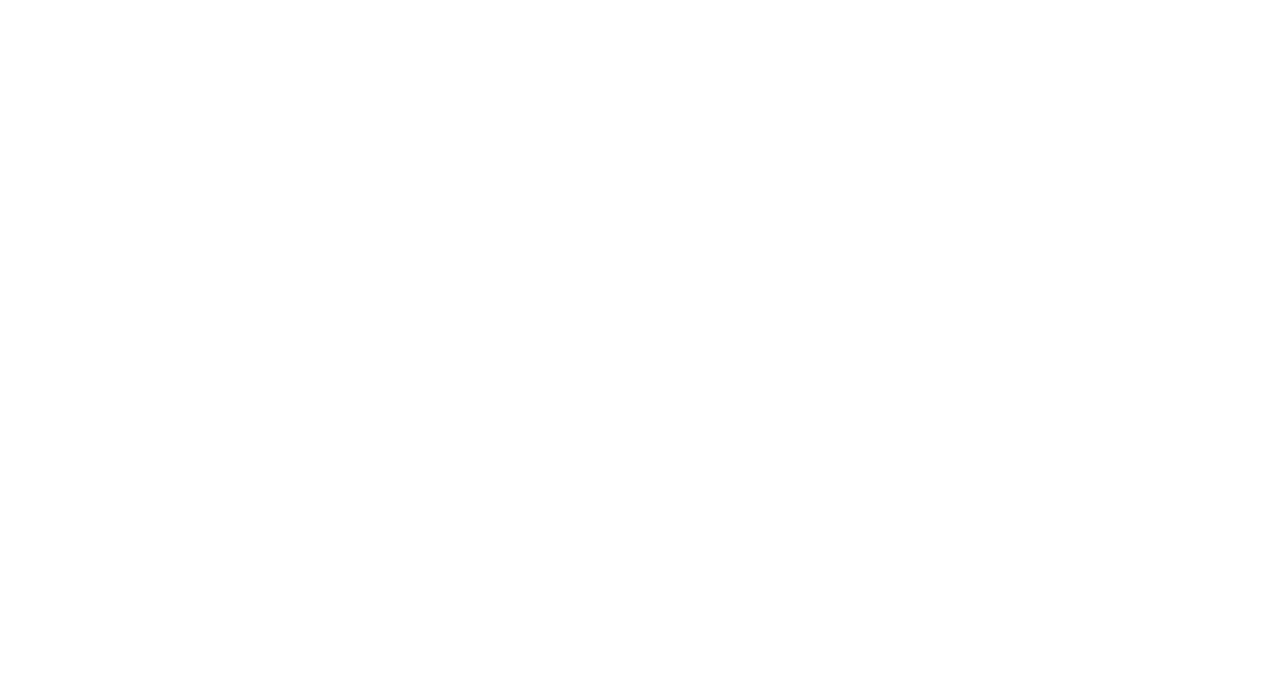
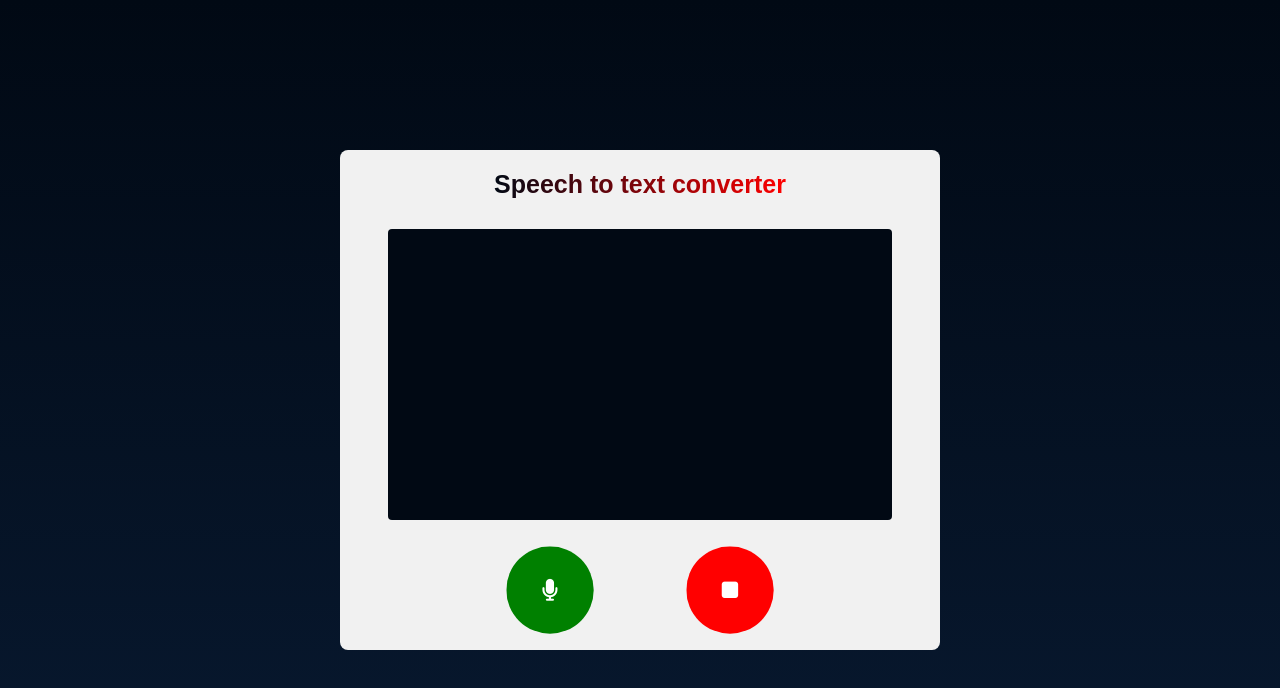
Before and after one commit to Peter-John433/speech-converter, a plain HTML site: page index.html in a window 1280 px wide. Drawn offline with Linux system fonts and the light colour scheme.

Commit message:
both html and css part

```diff
--- a/css/style.css
+++ b/css/style.css
@@ -0,0 +1,95 @@
+*{
+    padding: 0%;
+    margin: 0%;
+    box-sizing: border-box;
+}
+
+body{
+    background-image: linear-gradient(to top, #081930 0%, #010914 100%);
+    color: #f1f1f1;
+    font-family: Arial, Helvetica, sans-serif;
+    height: 100vh;
+    display: flex;
+    justify-content: center;
+    align-items: center;
+}
+
+h1{
+    font-size: 25px;
+    font-weight: 700;
+    background: linear-gradient(to right, #010914, red);
+    -webkit-background-clip: text;
+    -webkit-text-fill-color: transparent;
+}
+
+.container{
+    width: 600px;
+    height: 500px;
+    background-color: #f1f1f1;
+    color: #010914;
+    display: flex;
+    flex-direction: column;
+    justify-content: center;
+    align-items: center;
+    padding: 20px;
+    border-radius: 8px;
+    box-shadow: 0px 1px 4px rgba(#010914, #010914, #010914, .9);
+}
+
+#result{
+    background-color: #010914;
+    padding: 20px;
+    width: 90%;
+    height: 300px;
+    margin: 30px 0;
+    border-radius: 4px;
+    color: #ffffff;
+}
+
+.button-container{
+    display: flex;
+    justify-content: center;
+    align-items: center;
+    flex-direction: row;
+    gap: 100px;
+}
+
+button{
+    font-size: 20px;
+    width: 80px;
+    height: 80px;
+    border-radius: 50%;
+    outline: none;
+    border: none;
+    /* background-image: linear-gradient(to top, #cc208e 0%, #6713d2 100%); */
+    background-color: #010914;
+    color: #ffffff;
+    cursor: pointer;
+    animation: pulse 1.5s infinite alternate;
+}
+
+@keyframes pulse {
+    from{
+        transform: scale(1);
+    }
+
+    to{
+        transform: scale(1.1);
+    }
+}
+
+ .btn-1{
+    background-color: green;
+}
+
+.btn-2{
+    background-color: red;
+}
+
+.btn-1:hover{
+    background-color: rgb(4, 163, 4);
+}
+
+.btn-2:hover{
+    background-color: rgb(250, 21, 21);
+}
--- a/index.html
+++ b/index.html
@@ -3,8 +3,25 @@
     <meta charset="UTF-8">
     <meta name="viewport" content="width=device-width, initial-scale=1.0">
     <title>speech-converter</title>
+    <link rel="stylesheet" href="./css/style.css">
+    <link rel="stylesheet" href="https://cdnjs.cloudflare.com/ajax/libs/font-awesome/6.5.2/css/all.min.css" integrity="sha512-SnH5WK+bZxgPHs44uWIX+LLJAJ9/2PkPKZ5QiAj6Ta86w+fsb2TkcmfRyVX3pBnMFcV7oQPJkl9QevSCWr3W6A==" crossorigin="anonymous" referrerpolicy="no-referrer" />
 </head>
 <body>
+    <div>
+        <div class="container">
+            <h1>Speech to text converter</h1>
+            <div id="result"></div>
+            <div class="button-container">
+                <button class="btn-1">
+                    <i class="fa fa-microphone"></i>
+                </button>
+                <button class="btn-2">
+                    <i class="fa fa-stop"></i>
+                </button>
+            </div>
+        </div>
+    </div>
 
+    <script src="./js/main.js"></script>
 </body>
 </html>
```
